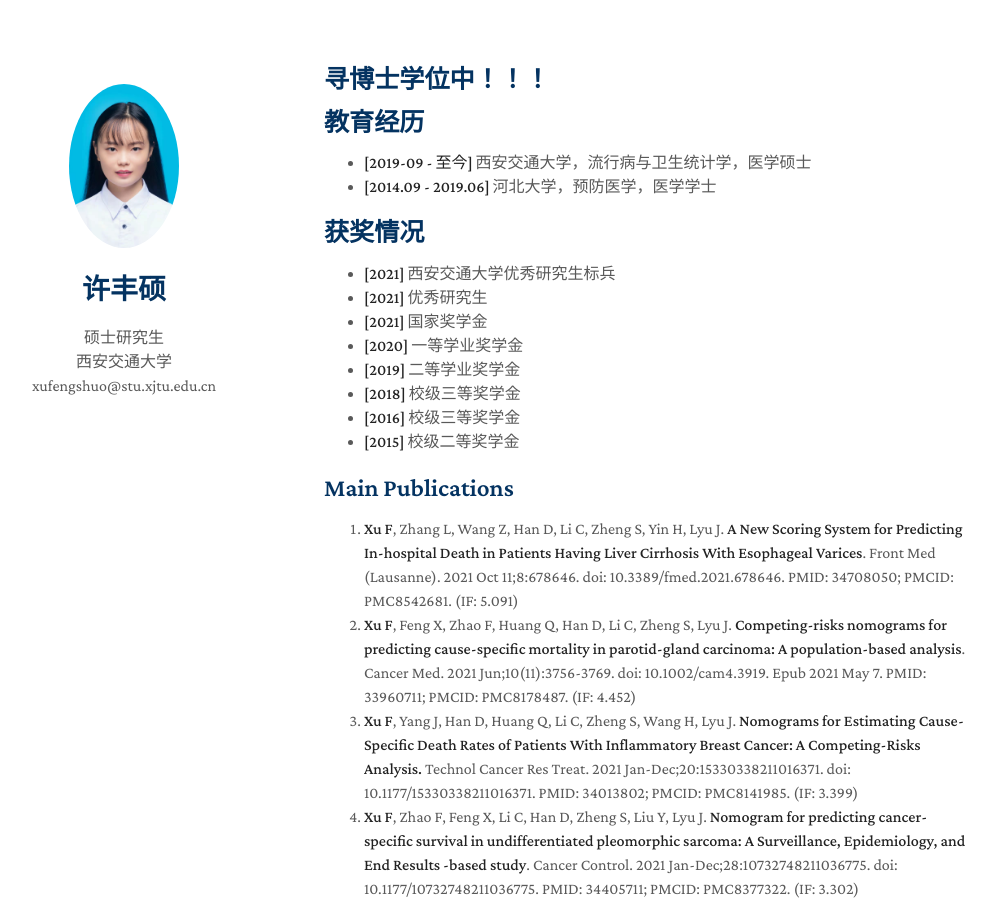
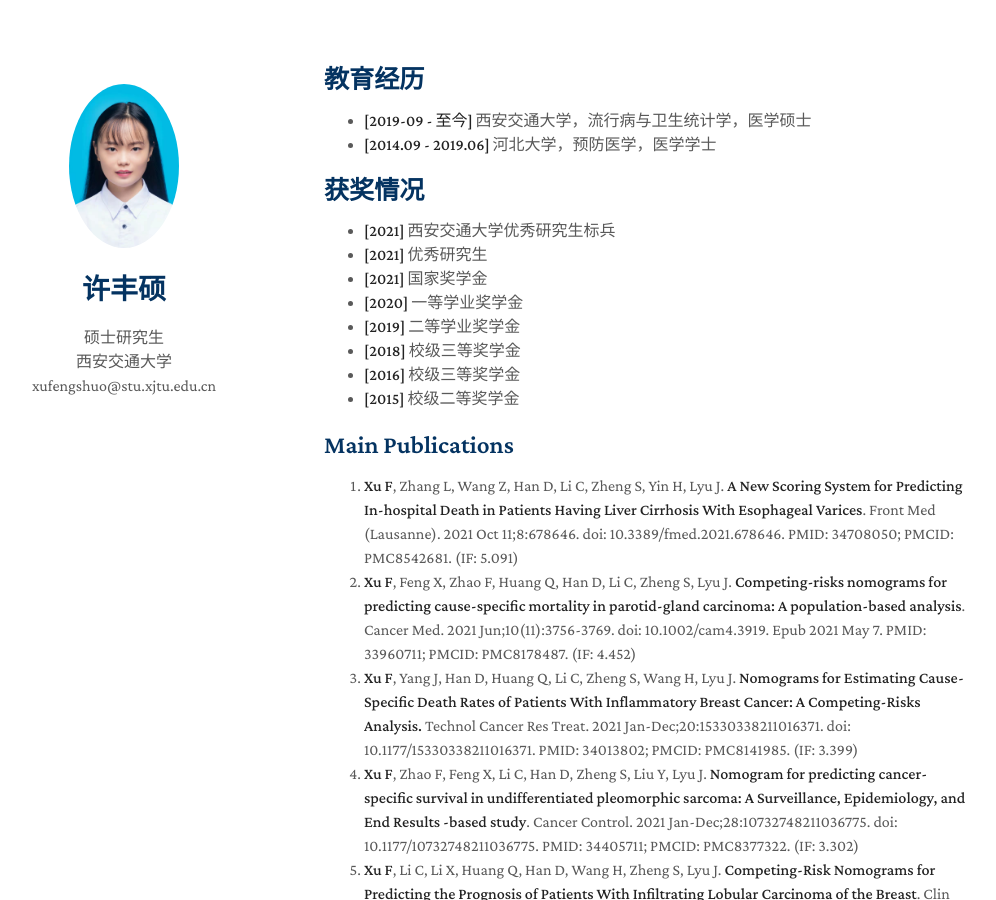
Before and after one commit to XuFengShuo619/CV, a Jekyll site: the page built from index.md, in a window 1280 px wide and 900 px high. Shown: the whole window, without its empty margins (146-1142 px from the left). Built offline with Jekyll 4.4.1, drawn with Linux system fonts in a browser that asks for light colours; nearby versions of some CDN libraries; a style sheet for code colours, icons or effects is not loaded; our own code applies the rules of GitHub Pages for plain Markdown files.

Commit message:
Update index.md

```diff
--- a/index.md
+++ b/index.md
@@ -2,7 +2,6 @@
 layout: homepage
 ---
 
-## 寻博士学位中！！！
 
 ## 教育经历
 
```
